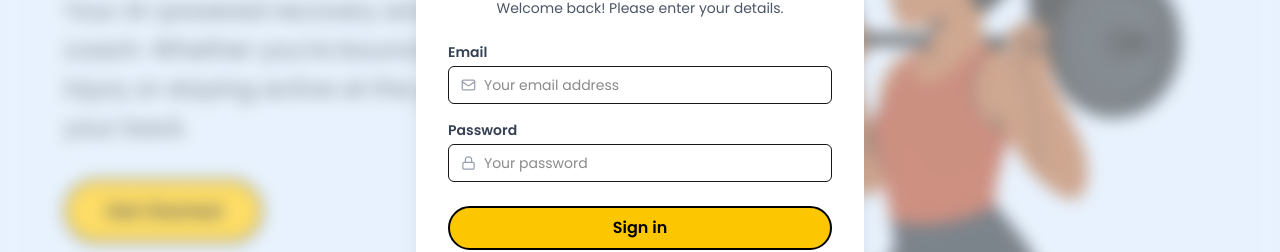
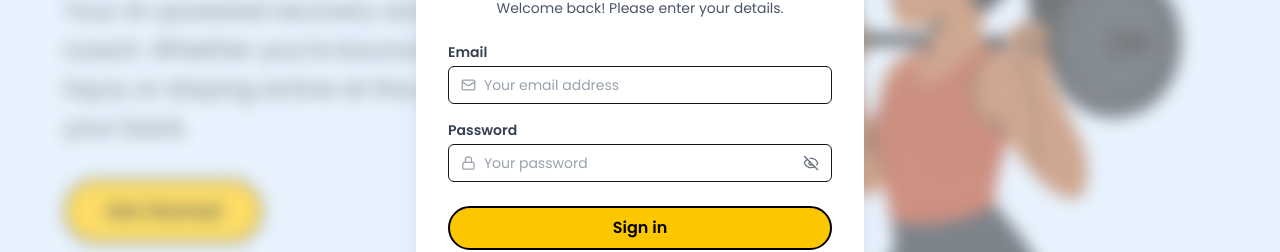
Before and after one commit to oJomiloju/ai-sports-injury-assistant, a Next.js app: page / in a window 1280 px wide. Both pictures are taken after a click on the button "Login". Shown: the part 300-552 px from the top of the page. Built offline with nearby package versions, Linux system fonts and the light colour scheme.

Commit message:
Updated Navbar.js with password toggle and text color fix

```diff
--- a/components/Navbar.js
+++ b/components/Navbar.js
@@ -1,9 +1,11 @@
 "use client";
+import { useState } from "react";
+import { Mail, Lock, User, Eye, EyeOff } from "lucide-react";
 import { useModal } from "./ModalContext";
-import { Mail, Lock, User } from "lucide-react";
 
 export default function Navbar() {
   const { modalType, setModalType } = useModal();
+  const [showPassword, setShowPassword] = useState(false);
 
   const closeModal = () => setModalType(null);
 
@@ -25,10 +27,13 @@ export default function Navbar() {
       {/* Modal */}
       {modalType && (
         <>
+          {/* Blurred background */}
           <div className="fixed inset-0 backdrop-blur-sm bg-white/40 z-40" />
+
+          {/* Centered modal box */}
           <div className="fixed inset-0 flex items-center justify-center z-50 font-poppins">
             <div className="relative bg-white p-8 rounded-xl shadow-xl w-[90%] max-w-md">
-              {/* Close */}
+              {/* Close button */}
               <button
                 className="absolute top-4 right-4 text-gray-400 hover:text-gray-700 text-xl font-bold"
                 onClick={closeModal}
@@ -36,6 +41,7 @@ export default function Navbar() {
                 ×
               </button>
 
+              {/* Modal heading */}
               <div className="mb-6 text-center">
                 <div className="text-4xl mb-2">🏋️‍♂️</div>
                 <h2 className="text-2xl font-extrabold text-gray-900 mb-1">
@@ -49,6 +55,7 @@ export default function Navbar() {
               </div>
 
               <form>
+                {/* Username only for signup */}
                 {modalType === "signup" && (
                   <div className="mb-4">
                     <label className="block text-sm font-semibold text-gray-700 mb-1">Username</label>
@@ -57,12 +64,13 @@ export default function Navbar() {
                       <input
                         type="text"
                         placeholder="Your username"
-                        className="w-full outline-none text-sm"
+                        className="w-full outline-none text-sm text-black placeholder-gray-400"
                       />
                     </div>
                   </div>
                 )}
 
+                {/* Email field */}
                 <div className="mb-4">
                   <label className="block text-sm font-semibold text-gray-700 mb-1">Email</label>
                   <div className="flex items-center border rounded-md px-3 py-2">
@@ -70,23 +78,35 @@ export default function Navbar() {
                     <input
                       type="email"
                       placeholder="Your email address"
-                      className="w-full outline-none text-sm"
+                      className="w-full outline-none text-sm text-black placeholder-gray-400"
                     />
                   </div>
                 </div>
 
+                {/* Password field with toggle */}
                 <div className="mb-6">
                   <label className="block text-sm font-semibold text-gray-700 mb-1">Password</label>
-                  <div className="flex items-center border rounded-md px-3 py-2">
+                  <div className="flex items-center border rounded-md px-3 py-2 relative">
                     <Lock className="w-4 h-4 text-gray-400 mr-2" />
                     <input
-                      type="password"
+                      type={showPassword ? "text" : "password"}
                       placeholder="Your password"
-                      className="w-full outline-none text-sm"
+                      className="w-full outline-none text-sm text-black placeholder-gray-400 pr-8"
                     />
+                    <div
+                      onClick={() => setShowPassword(!showPassword)}
+                      className="absolute right-3 cursor-pointer"
+                    >
+                      {showPassword ? (
+                        <Eye className="w-4 h-4 text-gray-500" />
+                      ) : (
+                        <EyeOff className="w-4 h-4 text-gray-500" />
+                      )}
+                    </div>
                   </div>
                 </div>
 
+                {/* Submit button */}
                 <button
                   type="submit"
                   className="w-full bg-yellow-400 hover:bg-yellow-500 text-black font-semibold py-2 rounded-full transition border-2 border-black"
@@ -95,6 +115,7 @@ export default function Navbar() {
                 </button>
               </form>
 
+              {/* Toggle login/signup */}
               <p className="text-sm text-center mt-4 text-gray-600">
                 {modalType === "login" ? (
                   <>
```
